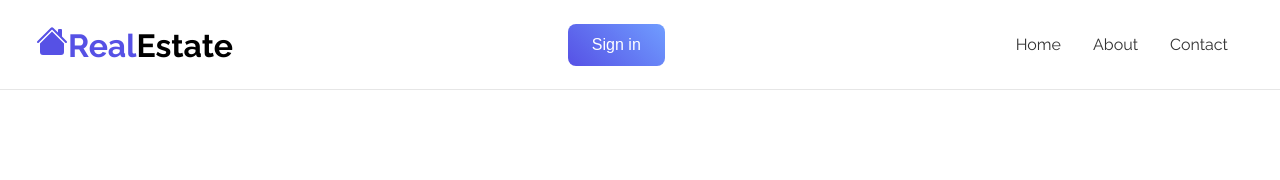
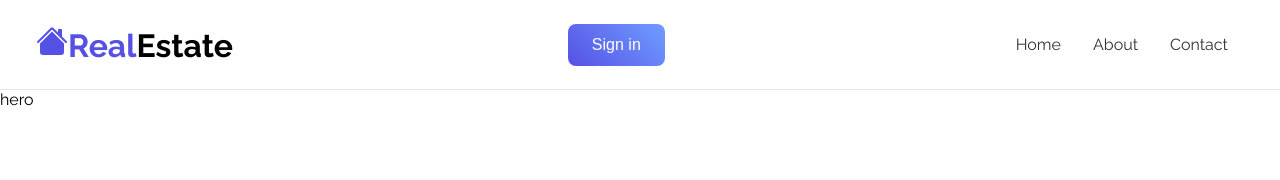
Before and after one commit to JammiM/mock-real-estate-website, a React (Vite) app: page / in a window 1280 px wide. Shown: the top 180 px of the page. Built offline with nearby package versions, Linux system fonts and the light colour scheme.

Commit message:
Setup a hero component

```diff
--- a/src/App.jsx
+++ b/src/App.jsx
@@ -5,6 +5,7 @@
 import "./App.css";
 
 import Navbar from "./components/navbar/Navbar";
+import Hero from "./components/hero/hero";
 
 function App() {
   const [count, setCount] = useState(0);
@@ -12,6 +13,8 @@
   return (
     <>
       <Navbar />
+
+      <Hero />
     </>
   );
 }
--- /dev/null
+++ b/src/components/hero/Hero.jsx
@@ -0,0 +1,8 @@
+import React from "react";
+
+import "./Hero.css";
+const Hero = () => {
+  return <div>hero</div>;
+};
+
+export default Hero;
```
Also changed, not shown: src/components/hero/Hero.css (added).
